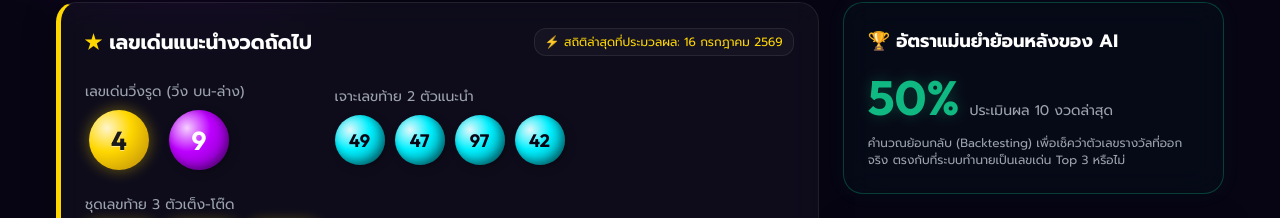
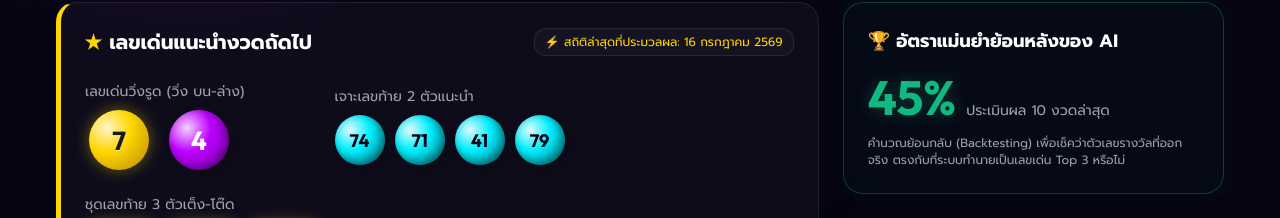
Before and after one commit to KritanatLiamseng/lotto, a Next.js app: page / in a window 1280 px wide. Shown: the part 582-800 px from the top of the page. Built offline with nearby package versions, Linux system fonts and the light colour scheme.

Commit message:
Upgrade-Layer-1-momentum-boost-to-force-brand-new-top-digits-for-every-lottery

```diff
--- a/app/data/lottoHistory.js
+++ b/app/data/lottoHistory.js
@@ -641,18 +641,24 @@ export function getPredictionStats(history = []) {
 
   const size = Math.min(history.length, 25);
 
-  // --- LAYER 1: EXPONENTIAL RECENCY MOMENTUM ---
+  // --- LAYER 1: DIRECT LATEST DRAW MOMENTUM BOOST ---
   const recencyCounts = Array(10).fill(0);
   let totalWeights = 0;
-  for (let i = 0; i < size; i++) {
+  const recencyLimit = Math.min(history.length, 10);
+  for (let i = 0; i < recencyLimit; i++) {
     const draw = history[i];
-    // Steep exponential decay so latest draw results dynamically drive new AI predictions
-    const weight = Math.pow(0.52, i);
+    // Steep decay + 3.0x bonus weight on latest draw so numbers update dynamically on every new result
+    const weight = Math.pow(0.35, i) * (i === 0 ? 3.0 : i === 1 ? 1.8 : 1.0);
     const d1 = draw.twoDigitBack;
     if (d1 && d1.length === 2) {
       recencyCounts[parseInt(d1[0])] += weight;
       recencyCounts[parseInt(d1[1])] += weight;
       totalWeights += (weight * 2);
+    }
+    if (draw.threeDigitBack && draw.threeDigitBack.length === 3) {
+      const d3_0 = parseInt(draw.threeDigitBack[0]);
+      recencyCounts[d3_0] += (weight * 0.5);
+      totalWeights += (weight * 0.5);
     }
   }
   const recencyScores = recencyCounts.map(count => count / (totalWeights || 1));
```
